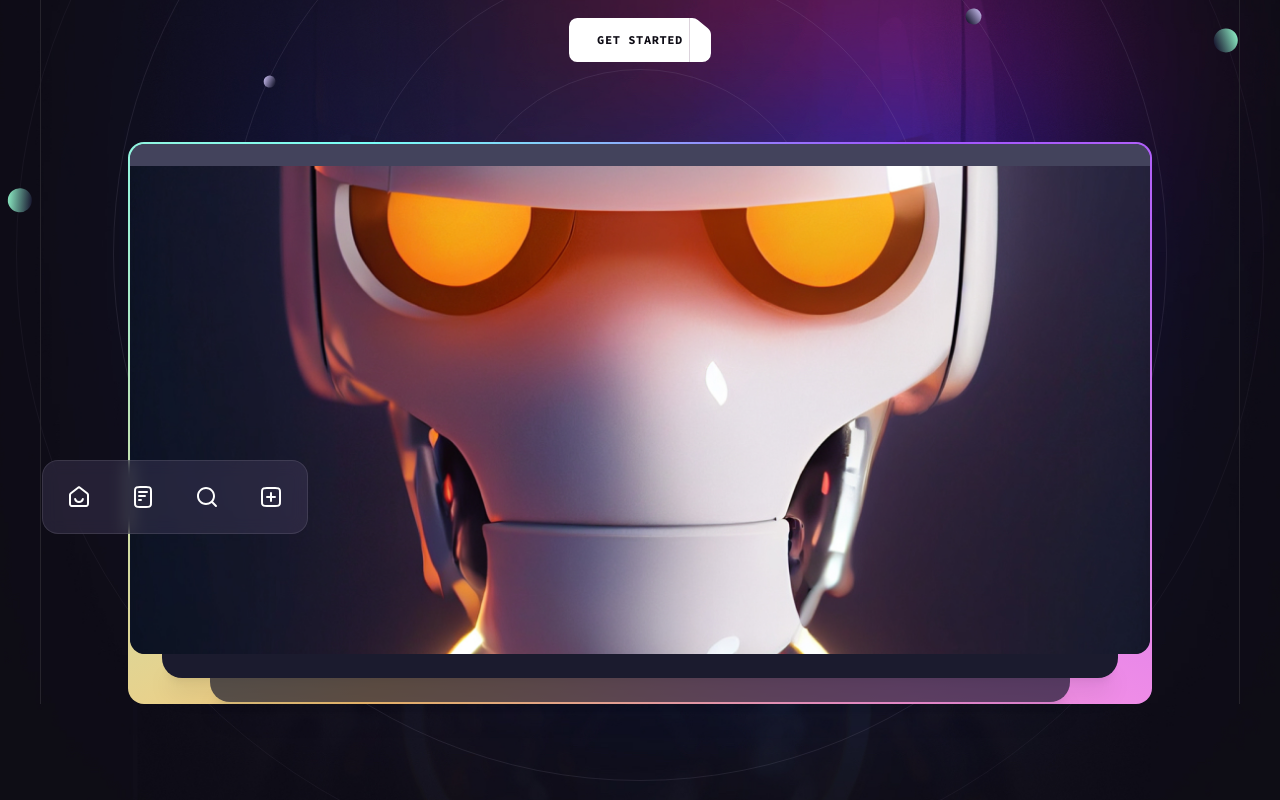
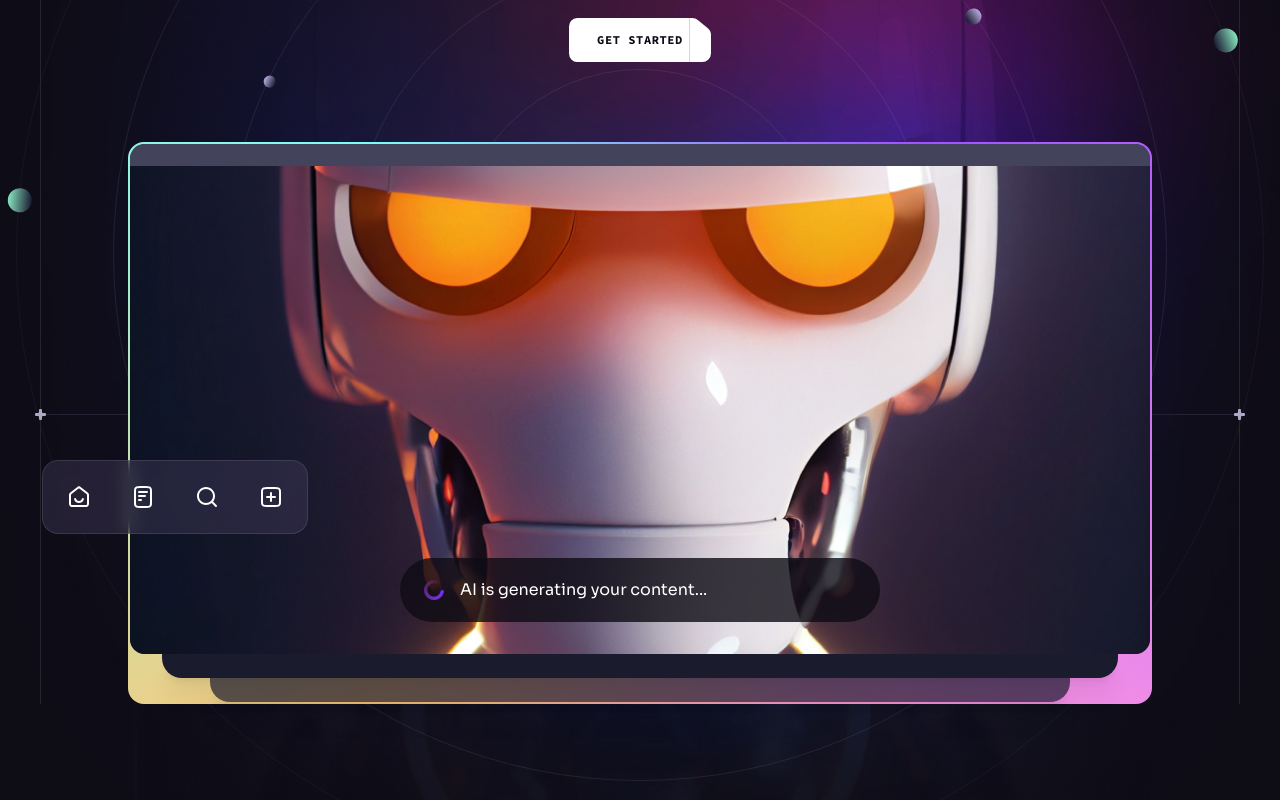
Before and after one commit to SHREY2803/AI_Creator, a React (Vite) app: page / in a window 1280 px wide. Shown: the part 470-1270 px from the top of the page. Built offline with nearby package versions, Linux system fonts and the light colour scheme.

Commit message:
Imported and usd Generating component in our hero.jsx with className as a prop and positioned it under the image.

```diff
--- a/src/design/Hero.jsx
+++ b/src/design/Hero.jsx
@@ -7,6 +7,8 @@
 import { ScrollParallax } from "react-just-parallax";
 import { heroIcons } from "../constants";
 import { Gradient, BackgroundCircles, BottomLine } from "./HoverHero.jsx";
+import Generating from "./Generating.jsx";
+
 
 const Hero = () => {
   const parallaxRef = useRef(null);
@@ -58,6 +60,7 @@
                   width={1024}
                   height={490}
                 />
+                <Generating className="absolute left-4 right-4 bottom-5 md:left-1/2 md:right-auto md:bottom-8 md:w-[30rem] md:-translate-x-1/2"/>
 
                 <ScrollParallax isAbsolutelyPositioned>
                   <ul className="absolute hidden -left-[5.5rem] bottom-[7.5rem] px-1 py-1 bg-n-9/40 backdrop-blur border border-n-1/10 rounded-2xl xl:flex">
@@ -84,6 +87,8 @@
           <BackgroundCircles />
         </div>
       </div>
+
+      <BottomLine />
     </Section>
   );
 };
```
